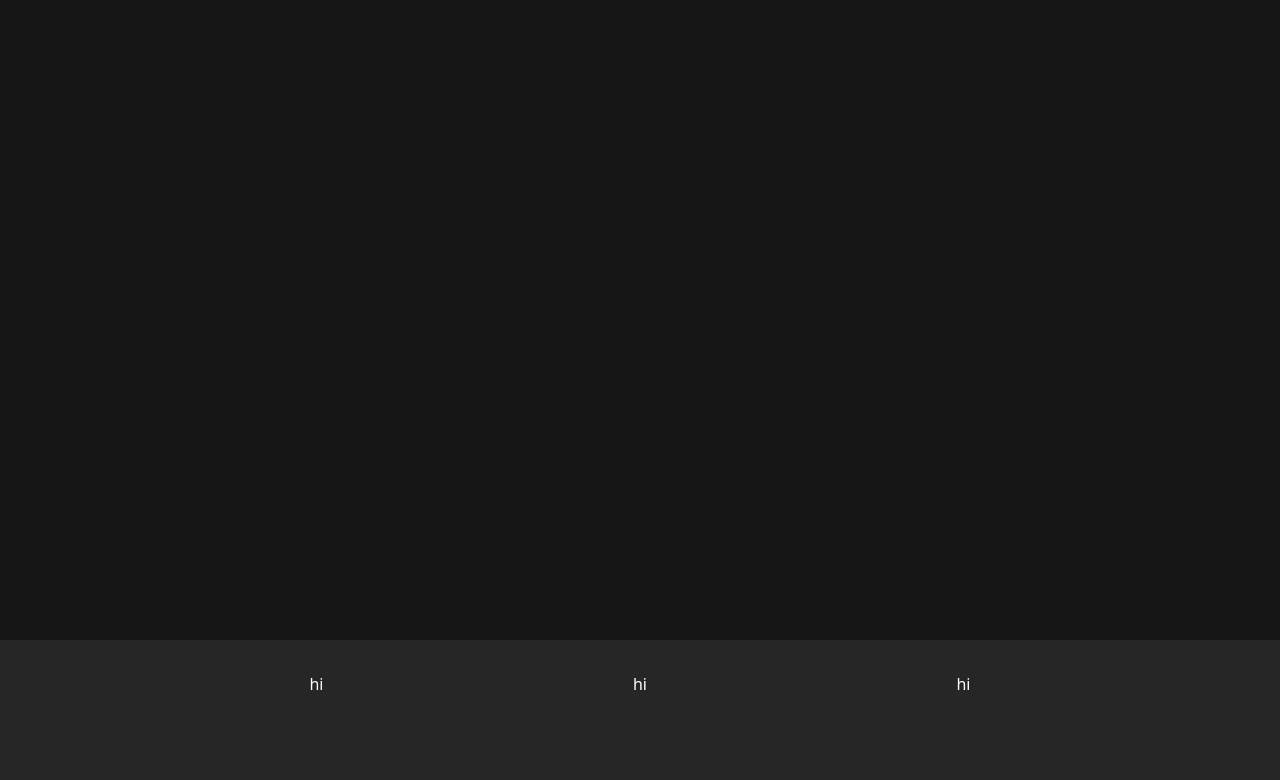
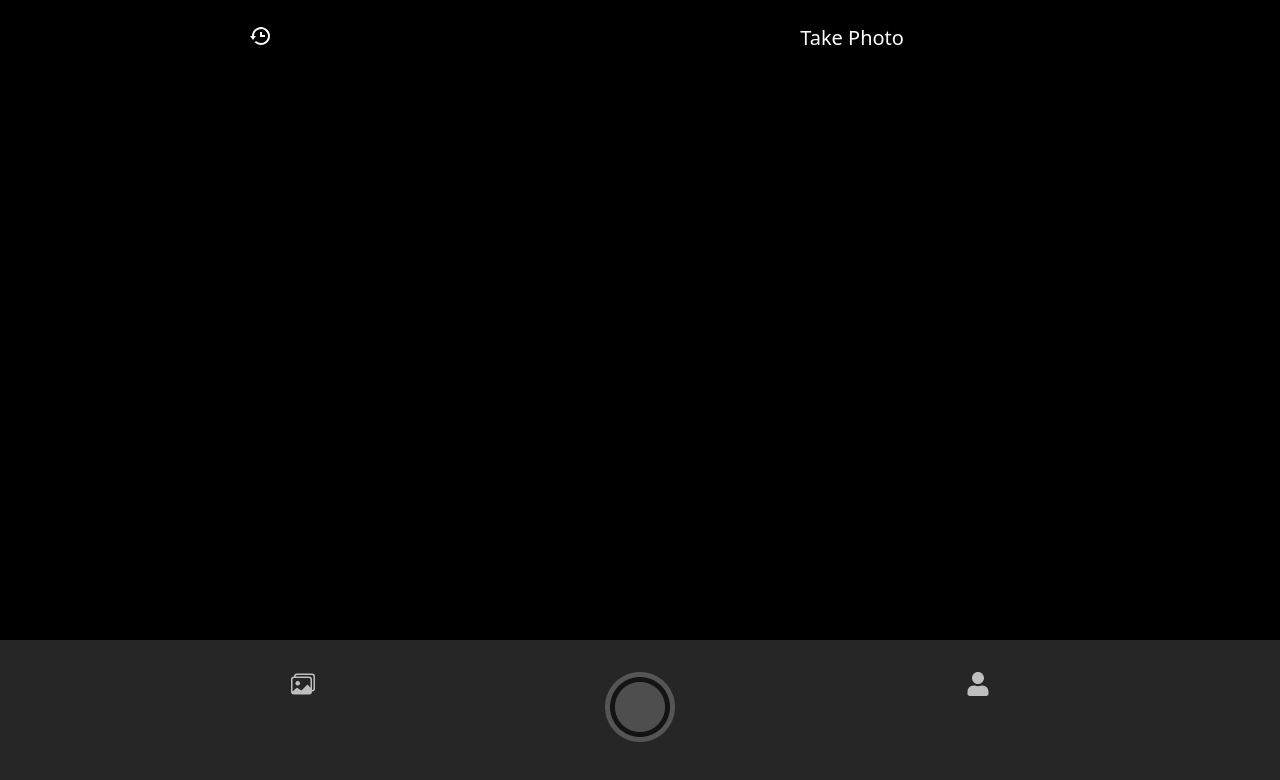
Before and after one commit to gauravsinhaweb/CodeMirror, a React (Create React App) app in the folder client/: page / in a window 1280 px wide. Shown: the top 780 px of the page. Built offline with nearby package versions, Linux system fonts and the light colour scheme.

Commit message:
created take photo

```diff
--- a/client/src/pages/TakePhoto.js
+++ b/client/src/pages/TakePhoto.js
@@ -1,14 +1,32 @@
 import React from "react";
+import capture from "../assets/capture.png";
+import { BsImages } from "react-icons/bs";
+import { FaUser } from "react-icons/fa";
+import { BiHistory } from "react-icons/bi";
 
 function TakePhoto() {
   return (
     <>
-      <div className="h-screen flex flex-col justify-end">
+      <div className="h-screen bg-black flex flex-col justify-between">
+        <div className="flex flex-row justify-around mt-6 text-xl">
+          {" "}
+          <span className="text-2xl mr-8">
+            {" "}
+            <BiHistory />
+          </span>
+          <span className="mr-32">Take Photo</span>
+        </div>
         <div className="bg-secondary h-40 ">
           <div className="flex flex-row justify-evenly mt-8">
-            <div>hi</div>
-            <div>hi</div>
-            <div>hi</div>
+            <div className="text-2xl text-white opacity-70">
+              <BsImages />
+            </div>
+            <div className=" ">
+              <img src={capture} alt="cap" />{" "}
+            </div>
+            <div className="text-2xl text-white opacity-70">
+              <FaUser />
+            </div>
           </div>
         </div>{" "}
       </div>
```
Also changed, not shown: client/src/assets/capture.png (added).
